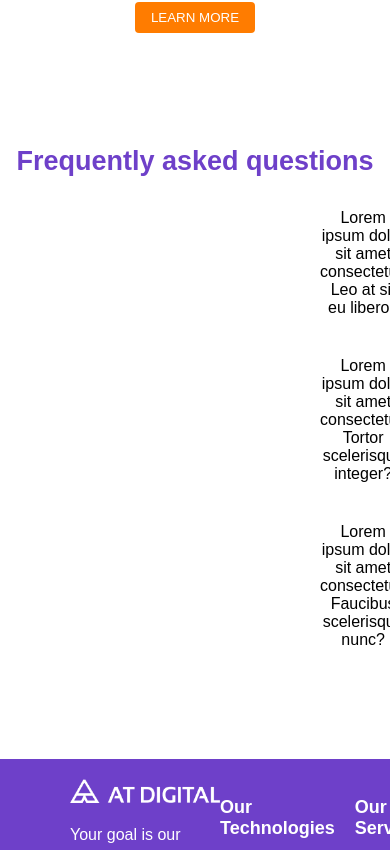
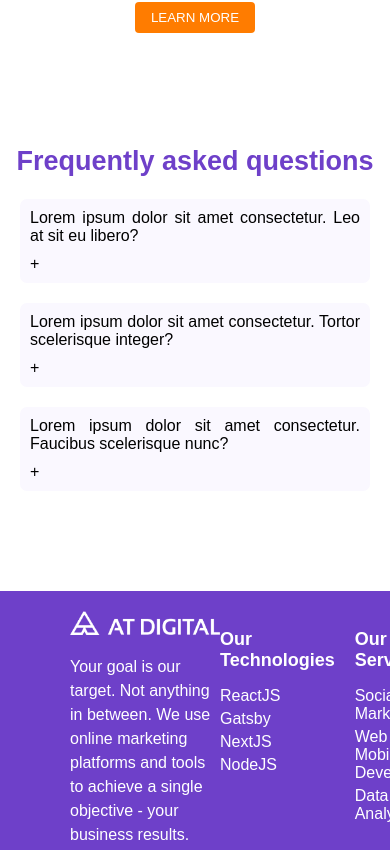
Before and after one commit to Ruma1013/AT-Digital, a React (Create React App) app in the folder frontend/: page / in a window 390 px wide. Shown: the part 2063-2913 px from the top of the page. Built offline with nearby package versions, Linux system fonts and the light colour scheme.

Commit message:
FAQ Responsive

```diff
--- a/frontend/src/Components/AboutUS/About.css
+++ b/frontend/src/Components/AboutUS/About.css
@@ -47,11 +47,13 @@
 }
 
 .Image2 {
+  margin-left: 0px; /* Push the second image to the right */
   margin-right: 0px;
 }
 
 .Image1 {
-  margin-left: 100px;
+  margin-left: 0px;
+  margin-right: 0px; /* Push the first image to the left */
 }
 
 @media (max-width: 768px) {
@@ -92,11 +94,9 @@
     text-align: center;
   }
 
-  .about-us-text p{
+  .about-us-text p {
     text-align: center;
   }
-
-
 }
 
 .about-button {
--- a/frontend/src/Components/AboutUS/About.jsx
+++ b/frontend/src/Components/AboutUS/About.jsx
@@ -19,13 +19,15 @@ const About = () => {
       </div>
 
       <div className="about-us-content">
-        <div className="about-us-image Image1">
-          <img src={img1} alt="Digital Strategy Consulting" className='Image1'/>
-        </div>
+
         <div className="about-us-text">
           <h2>Digital Strategy Consulting</h2>
           <p>Your web and mobile Apps are pieces of the puzzle to grow your business. We use frameworks which tailor content and engagement methods to respond to different intents shown by your potential customers who interact with your business online.</p>
           <button className="about-button">Learn More</button>
+        </div>
+
+        <div className="about-us-image Image1">
+          <img src={img1} alt="Digital Strategy Consulting" className='Image1'/>
         </div>
       </div>
 
--- a/frontend/src/Components/FAQ/FAQ.css
+++ b/frontend/src/Components/FAQ/FAQ.css
@@ -23,6 +23,7 @@
   justify-content: space-between;
   cursor: pointer;
   margin-left: 20px;
+  text-align: justify;
 }
 
 .faq-question span:first-child {
@@ -39,9 +40,51 @@
   margin-right: 20px;
   text-align: left;
   color: #6F6C90;
+  text-align: justify;
 }
+
+
 
 /* Active state styles */
 .faq-item.active .faq-question span:first-child {
   color: #6E40C9; /* Purple color for the active question */
 }
+
+/* Media queries for responsiveness */
+@media (max-width: 1024px) {
+  .faq-item {
+    margin-left: 100px;
+    margin-right: 100px;
+  }
+}
+
+@media (max-width: 768px) {
+  .faq-item {
+    margin-left: 50px;
+    margin-right: 50px;
+  }
+}
+
+@media (max-width: 480px) {
+  .faq-item {
+    margin-left: 20px;
+    margin-right: 20px;
+    padding: 10px;
+  }
+
+  .faq-question {
+    flex-direction: column;
+    align-items: flex-start;
+    margin-left: 0;
+  }
+
+  .faq-question span:last-child {
+    margin-right: 0;
+    margin-top: 10px;
+  }
+
+  .faq-answer {
+    margin-left: 0;
+    margin-right: 0;
+  }
+}
```
